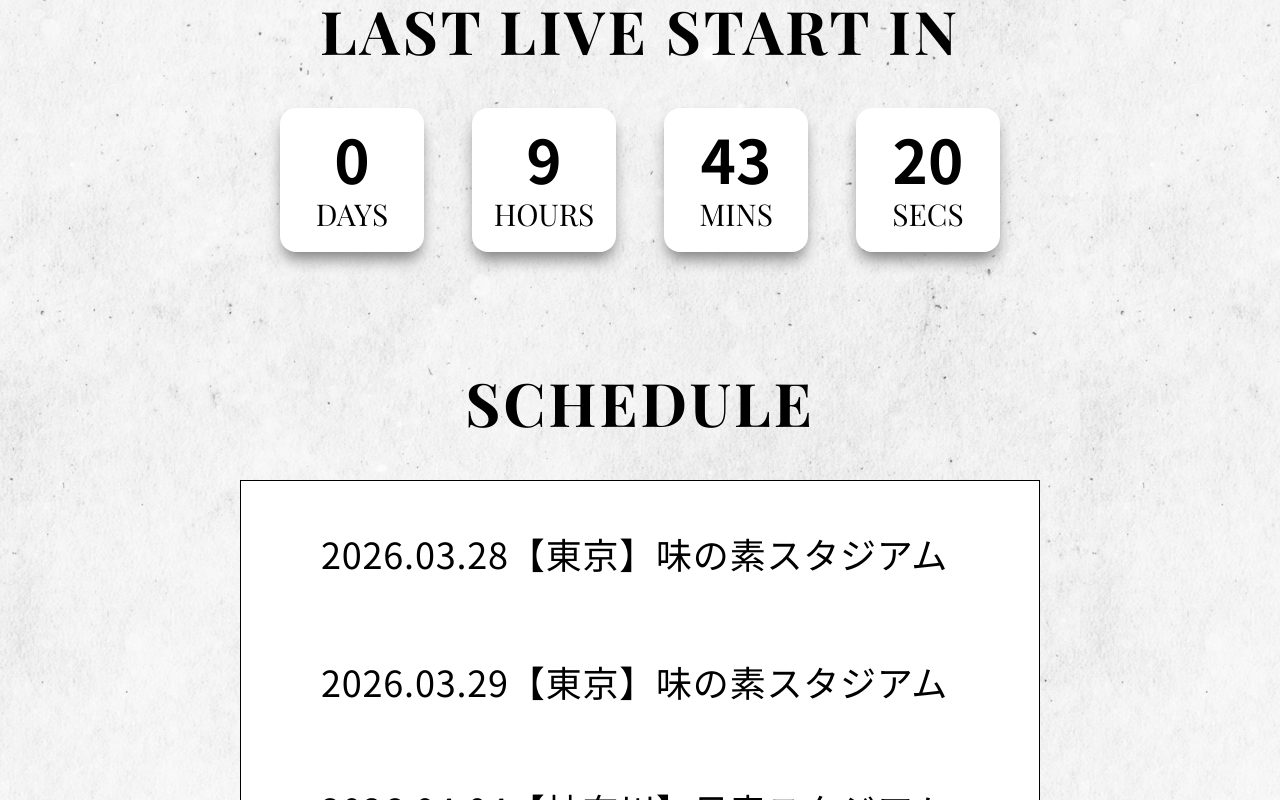
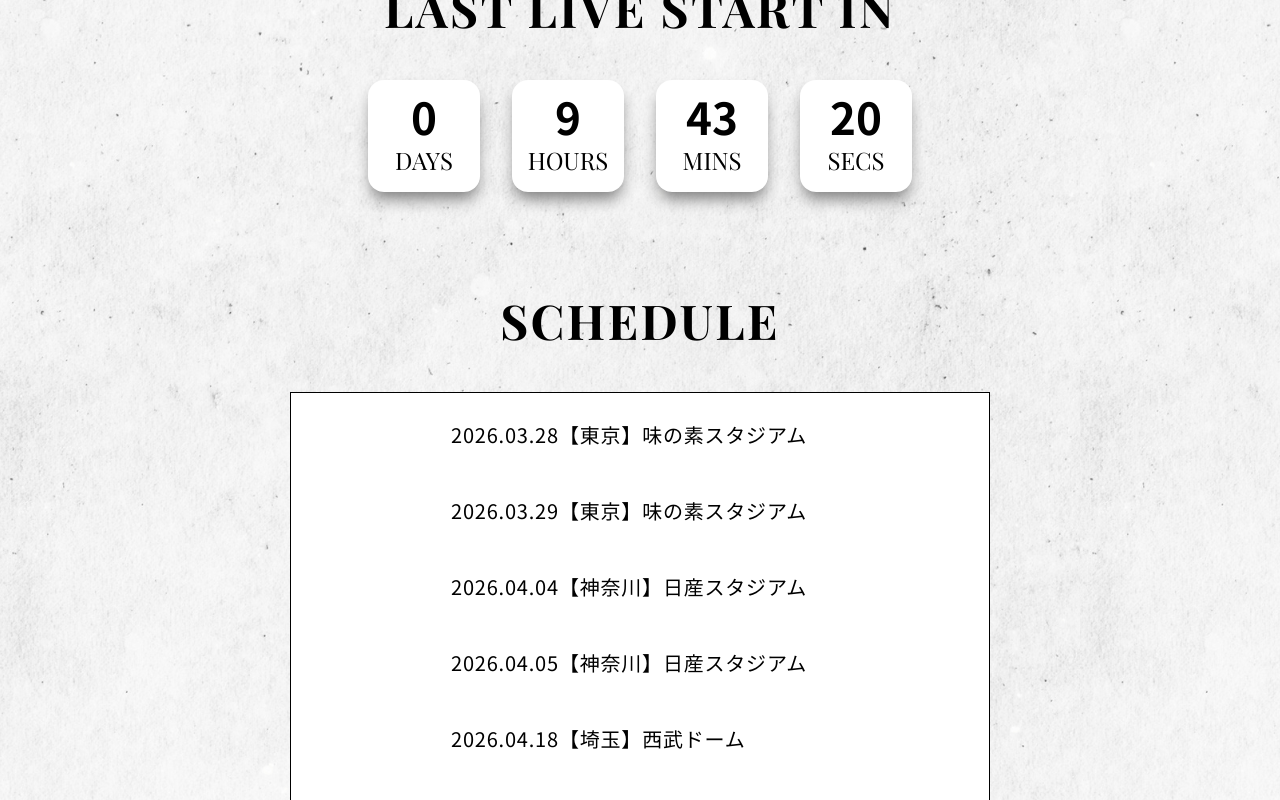
Before and after one commit to kotoaaa0327/my-react-project, a React (Vite) app in the folder frontend/: page / in a window 1280 px wide. Shown: the part 1080-1880 px from the top of the page. Built offline with nearby package versions, Linux system fonts and the light colour scheme; no server answers; a web font is replaced by a local one.

Commit message:
全体のcss修正

```diff
--- a/frontend/src/components/Countdown.tsx
+++ b/frontend/src/components/Countdown.tsx
@@ -35,11 +35,11 @@ const minutes = Math.floor((timeLeft / (1000 * 60)) % 60);
 const seconds = Math.floor((timeLeft / 1000) % 60);
 
   return (
-    <div className="text-center py-10">
+    <div className="text-center py-10 md:py-4 lg:py-6">
       <h2 className="section-title">
         LAST LIVE START IN
       </h2>
-      <div className="flex justify-center gap-3 md:gap-6 lg:gap-8 xl:gap-12 text-3xl md:text-4xl">
+      <div className="flex justify-center gap-3 md:gap-6 lg:gap-7 xl:gap-8 text-3xl md:text-4xl">
         {/* 日にち */}
         <div className="countdown-box">
           <span className="countdown-number">{days}</span>
--- a/frontend/src/components/GoodsDtl.tsx
+++ b/frontend/src/components/GoodsDtl.tsx
@@ -15,7 +15,7 @@ const GoodsDtl : React.FC= () => {
         alt="StormGoods"
         className="w-full h-auto"
       />
-      <h2 className="precautions "> 【注意事項】 </h2>
+      <h2 className="precautions"> 【注意事項】 </h2>
       <div className="py-4">
         <dl>
           <dd className="goods-detail">
--- a/frontend/src/components/Header.tsx
+++ b/frontend/src/components/Header.tsx
@@ -19,7 +19,7 @@ const Header = () => {
 
   return (
     <header className=" absolute top-0 left-0 w-full z-50 flex justify-between items-start p-2 md:p-4 lg:p-5 text-white font-display tracking-wider">
-      <h1 className="text-4xl md:text-6xl lg:text-7xl font-bold text-white ">Storm</h1>
+      <h1 className="text-4xl md:text-6xl font-bold text-white ">Storm</h1>
       <div className ="header-button">
       <button  onClick={scrollToSchedule}>SCHEDULE</button>
       <button onClick={scrollToTicket}>TICKET</button>
--- a/frontend/src/components/MyPage.tsx
+++ b/frontend/src/components/MyPage.tsx
@@ -103,7 +103,7 @@ const MyPage: React.FC = () => {
             <div className="flex mr-3 ">
             <button
               onClick={handleLogout}
-              className="back-button"
+              className="back-button md:text-base"
             >
               ログアウト
             </button>
@@ -112,7 +112,7 @@ const MyPage: React.FC = () => {
             <div className="flex">
             <button
             onClick={handleBackClick}
-            className=" back-button "
+            className="back-button md:text-base"
           >
             戻る
           </button>
--- a/frontend/src/components/Schedule.tsx
+++ b/frontend/src/components/Schedule.tsx
@@ -4,7 +4,7 @@ import { Concert } from "../types/concert";
 
 const Schedule: React.FC<Concert> = (props) => {
   return (
-    <div className=" flex justify-between items-center my-2 transition">
+    <div className="w-full flex justify-center my-2 transition">
       <div className="schedule-inner">
         <p className=" ">{props.date}</p>
         <p className=" ">{props.place}</p>
--- a/frontend/src/components/TicketDtl.tsx
+++ b/frontend/src/components/TicketDtl.tsx
@@ -217,7 +217,7 @@ const TicketDtl: React.FC = () => {
   }
 
   return (
-    <div className="relative justify-center mx-4 md:mx-32 lg:mx-36 xl:mx-60">
+    <div className="relative justify-center mx-4 md:mx-32 lg:mx-36 xl:mx-96">
       <div>
         <h2 className="ticket-title">チケット詳細・申し込み</h2>
 
@@ -239,7 +239,7 @@ const TicketDtl: React.FC = () => {
           <div className="border border-black bg-white">
             <div>
               <div className="flex justify-center">
-              <p className="text-left text-sm md:text-lg lg:text-[1.625rem] mb-3 p-3 lg:mt-4">
+              <p className="text-left text-sm md:text-lg lg:text-xl mb-3 p-3 lg:mt-4">
                 ご希望の公演を選択し、必要事項を入力してください。
                 <br />
                 お申し込みはお一人様1公演1回までです。
--- a/frontend/src/components/TopPage.tsx
+++ b/frontend/src/components/TopPage.tsx
@@ -28,7 +28,7 @@ const TopPage: React.FC = () => {
         <MainVisual />
         <Countdown />
 
-        <section id="schedule" className="text-center tracking-wider ">
+        <section id="schedule" className="tracking-wider">
           <h2 className="section-title"> SCHEDULE </h2>
           <div className="schedule-layout">{concertsSchedule}</div>
         </section>
--- a/frontend/src/index.css
+++ b/frontend/src/index.css
@@ -7,13 +7,13 @@
   /* 各項目タイトル */
   .section-title {
     /* デフォルトのスタイル */
-    @apply text-3xl font-bold font-display tracking-wider mb-4 mt-8;
+    @apply text-center text-3xl font-bold font-display tracking-wider mb-4 mt-8;
 
     /* 768px以上(md)のスタイル */
     @apply md:text-5xl md:mb-10 md:mt-20;
 
     /* 1024px以上(lg)のスタイル*/
-    @apply lg:text-6xl lg:mb-12 lg:mt-20;
+    @apply lg:text-5xl lg:mb-12 lg:mt-20;
 
     /* 1280px以上(xl)スタイル */
   }
@@ -24,9 +24,9 @@
 
     @apply md:text-3xl md:space-y-4;
 
-    @apply lg:text-5xl lg:space-y-5 ;
+    @apply lg:text-4xl lg:space-y-5 ;
 
-    @apply xl:text-5xl xl:space-y-8 ;
+    @apply xl:space-y-8 ;
   }
 
   /* 背景 */
@@ -38,18 +38,18 @@
   .countdown-box {
     @apply bg-white shadow-[0px_10px_15px_-3px_gray] rounded-lg w-16 h-16 flex flex-col items-center justify-center p-2;
 
-    @apply md:w-28 md:h-28 md:rounded-xl;
+    @apply md:w-24 md:h-24 md:rounded-xl;
 
-    @apply lg:w-36 lg:h-36 lg:rounded-2xl;
+    @apply lg:w-28 lg:h-28 lg:rounded-2xl;
   }
 
   /* カウントダウン数字 */
   .countdown-number {
     @apply rounded-xl font-bold font-sans mb-1;
 
-    @apply md:text-5xl;
+    @apply md:text-4xl;
 
-    @apply lg:text-6xl lg:mb-2;
+    @apply lg:text-[2.75rem] lg:mb-2;
   }
 
   /* カウントダウン単位 */
@@ -58,49 +58,49 @@
 
     @apply md:text-xl;
 
-    @apply lg:text-3xl;
+    @apply lg:text-2xl;
   }
 
   /* トップページのスケジュール大枠 */
   .schedule-layout {
-    @apply border border-black mx-10 py-1 bg-white;
+    @apply max-w-[300px] border border-black  bg-white mx-auto py-1 w-full px-1;
 
-    @apply md:mx-32;
+    @apply md:max-w-[500px] md:px-12;
 
-    @apply lg:mx-40;
+    @apply lg:max-w-[650px] lg:px-32;
 
-    @apply xl:mx-60;
+    @apply xl:max-w-[700px] lg:px-36;
+
+    @apply flex flex-col items-center;
   }
 
   /* トップページのスケジュール中身 */
   .schedule-inner {
-    @apply flex text-sm text-left py-2 px-4 my-1;
+    @apply flex justify-start text-sm text-left px-4 my-1 w-full;
 
-    @apply md:mx-14 md:my-2 md:text-xl;
+    @apply md:my-2 md:text-xl;
 
-    @apply lg:mx-16 lg:my-4 lg:text-3xl;
-
-    @apply xl:mx-16 xl:my-8 xl:text-4xl;
+    @apply lg:my-4 ;
   }
 
   /* トップページのTICKET/GOODS/FANCLUB/REQUEST大枠 */
   .section-layout {
-    @apply bg-white border border-black mx-10 py-2 pb-4 px-1;
+    @apply max-w-[300px] border border-black bg-white mx-auto w-full py-2 pb-4 px-2;
 
-    @apply md:mx-28 md:pb-6;
+    @apply md:max-w-[500px] md:px-9 md:pb-6;
 
-    @apply lg:mx-36 lg:pb-10;
+    @apply lg:max-w-[650px] lg:px-16 lg:pb-10;
 
-    @apply xl:mx-60;
+    @apply xl:max-w-[700px] lg:px-16;
   }
 
   /* トップページのTICKET/GOODS/FANCLUB/REQUEST中身 */
   .section-inner {
     @apply text-left text-sm mb-4 tracking-wide;
 
-    @apply md:text-xl md:mb-8 md:pt-2 md:px-12 md:tracking-wider;
+    @apply md:text-xl md:mb-8 md:pt-2 md:tracking-wider;
 
-    @apply lg:text-3xl lg:mb-14 lg:pt-2 lg:px-12 lg:tracking-wider;
+    @apply lg:text-2xl lg:mb-12 lg:pt-2 lg:tracking-wider;
 
     @apply xl:pt-4 xl:tracking-widest;
   }
@@ -109,9 +109,9 @@
   .topPage-button {
     @apply bg-gray-500 text-white px-3.5 py-2 rounded-full text-sm;
 
-    @apply md:px-9 md:py-3 md:text-lg md:mb-4;
+    @apply md:px-7 md:py-2 md:text-lg md:mb-4;
 
-    @apply lg:px-14 lg:py-5 lg:text-3xl;
+    @apply lg:px-9 lg:py-4 lg:text-xl;
   }
 
   /* チケット詳細ページ */
@@ -119,18 +119,18 @@
   .ticket-title {
     @apply text-xl pt-8 pb-4 font-bold text-center;
 
-    @apply md:text-3xl  md:pt-10 md:pb-6;
+    @apply md:text-2xl  md:pt-10 md:pb-6;
 
-    @apply lg:text-[2.5rem] lg:pt-16 lg:pb-8;
+    @apply lg:text-3xl lg:pt-16 lg:pb-8;
   }
 
   /* 項目 */
   .ticket-category {
     @apply py-2 text-lg my-3 px-5 text-center font-bold bg-[#AAAAAA] border border-black;
 
-    @apply md:py-3 md:text-2xl;
+    @apply md:py-3 md:text-xl;
 
-    @apply lg:py-4 lg:text-[2rem];
+    @apply lg:py-4 lg:text-2xl;
   }
 
   /* チケット詳細大枠 */
@@ -146,18 +146,18 @@
   .date-and-location {
     @apply my-1 flex font-bold;
 
-    @apply md:text-xl md:tracking-wide;
+    @apply md:text-lg md:tracking-wide;
 
-    @apply lg:my-2 lg:text-[1.75rem];
+    @apply lg:my-2 md:text-xl;
   }
 
   /* チケット詳細中身 */
   .ticket-detail {
     @apply my-1 text-sm flex;
 
-    @apply md:my-2 md:text-lg md:tracking-wider;
+    @apply md:my-2 md:text-base md:tracking-wider;
 
-    @apply lg:my-2 lg:text-2xl lg:tracking-widest;
+    @apply lg:my-2 lg:text-lg lg:tracking-widest;
   }
 
   /* チケット選択大枠 */
@@ -173,9 +173,9 @@
   .concert-select-title {
     @apply mb-2 py-1 px-3 font-bold bg-gray-200;
 
-    @apply md:text-xl;
+    @apply md:text-xl md:mx-4;
 
-    @apply lg:py-4 lg:text-[1.75rem];
+    @apply lg:py-3 lg:text-xl;
   }
 
   /* チケット選択中身 */
@@ -184,7 +184,7 @@
 
     @apply md:p-3 md:text-lg;
 
-    @apply lg:p-6 lg:text-2xl;
+    @apply lg:p-4 lg:text-xl;
   }
 
   /* 予約完了ボタン */
@@ -193,7 +193,7 @@
 
     @apply md:mb-6 md:text-lg;
 
-    @apply lg:py-4 lg:mb-12 lg:text-2xl;
+    @apply lg:py-4 lg:mb-12;
   }
 
   /* GOODSページ */
@@ -202,18 +202,18 @@
   .precautions {
     @apply text-xl font-bold text-center mt-5;
 
-    @apply md:text-3xl md:mt-8;
+    @apply md:text-2xl md:mt-8;
 
-    @apply lg:text-4xl lg:mt-10;
+    @apply lg:text-3xl lg:mt-10;
   }
 
   /* GOODS詳細 */
   .goods-detail {
     @apply text-sm px-6 tracking-wide mt-1;
 
-    @apply md:text-2xl md:px-12;
+    @apply md:text-lg md:px-12;
 
-    @apply lg:text-3xl md:px-16;
+    @apply md:px-16;
   }
 
   /* FC見出し */
@@ -243,6 +243,22 @@
     @apply md:p-6 lg:mb-6;
   }
 
+  /* ログインボタン */
+  .login-btn {
+    @apply px-5 py-1 border-2 border-gray-400 rounded-full hover:bg-[#A4C6FF] transition;
+
+    @apply md:py-2 md:text-lg;
+  }
+
+  /* 新規登録ボタン */
+  .new-member-btn {
+
+    @apply px-5 py-1 border-2 border-gray-400  rounded-full hover:bg-[#FFABCE] transition;
+
+    @apply md:py-2 md:text-lg;
+
+  }
+
   /* 表示名 */
   .display-name {
     @apply mb-20;
@@ -258,7 +274,7 @@
 
     @apply md:text-2xl md:my-16;
 
-    @apply lg:text-3xl lg:my-20;
+    @apply lg:my-20;
   }
 
   /* マイページ項目 */
@@ -275,9 +291,7 @@
   .update-title {
     @apply text-center font-bold text-2xl py-12;
 
-    @apply md:text-3xl md:py-20;
-
-    @apply lg:text-4xl;
+    @apply md:text-2xl md:py-20;
   }
 
   .update-title .input {
@@ -292,18 +306,20 @@
   .update-button {
     @apply px-6 mt-40 py-2 border-2 border-gray-500 rounded-full hover:bg-[#A4C6FF] transition;
 
-    @apply md:my-6 md:px-10 md:py-3 md:text-xl;
+    @apply md:my-6 md:px-8 md:py-2 md:text-xl;
 
-    @apply lg:mt-20 lg:mb-5 lg:px-10 lg:py-3 lg:text-xl;
+    @apply lg:mt-20 lg:mb-5 ;
   }
 
   /* リクエストページタイトル */
   .request-login {
     @apply font-bold text-lg pt-40;
 
-    @apply md:text-3xl;
+    @apply md:text-2xl md:pt-60;
 
-    @apply lg:text-4xl;
+    @apply lg:text-3xl lg:pt-60;
+
+    @apply xl:pt-40;
   }
 
   /* リクエストページ→ログインページ移動ボタン */
@@ -312,7 +328,9 @@
 
     @apply md:my-60 md:px-10 md:py-3 md:text-lg;
 
-    @apply lg:my-96 lg:px-12 lg:py-4 lg:text-2xl;
+    @apply lg:my-96 lg:px-10 lg:py-4 lg:text-xl;
+
+    @apply xl:my-48 xl:px-10 xl:py-4;
   }
 
   /* リクエスト詳細 */
@@ -339,7 +357,7 @@
 
     @apply md:my-6 md:px-8 md:py-2 md:text-lg;
 
-    @apply lg:my-12 lg:px-8 lg:py-4 lg:text-2xl;
+    @apply lg:my-12 lg:px-8  ;
   }
 
   /* フッター */
```
Also changed, not shown: frontend/src/components/AuthForm.tsx (+18 -15 lines).
